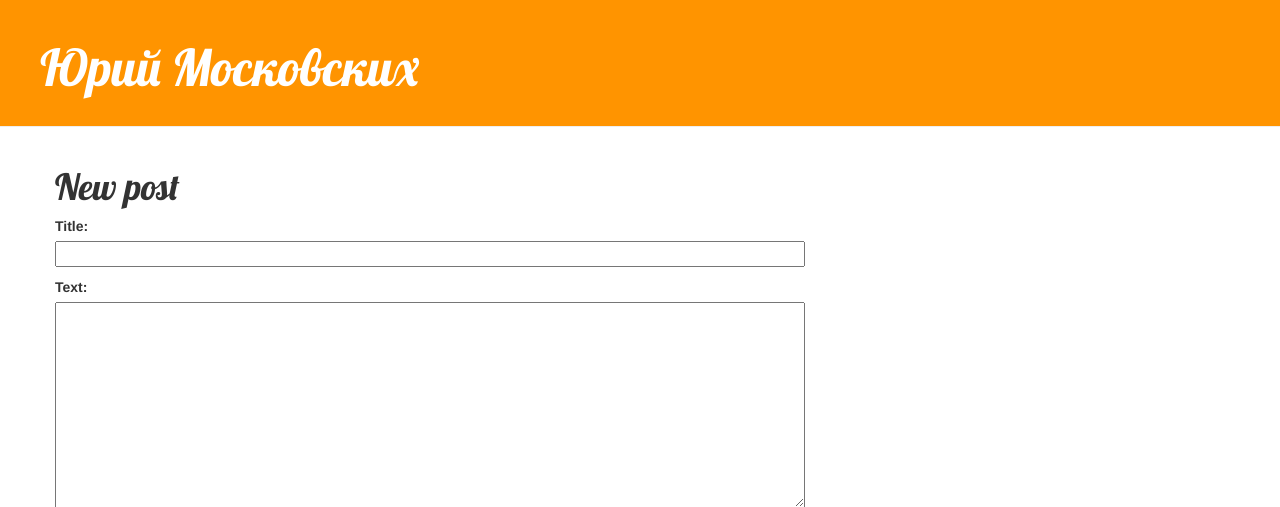
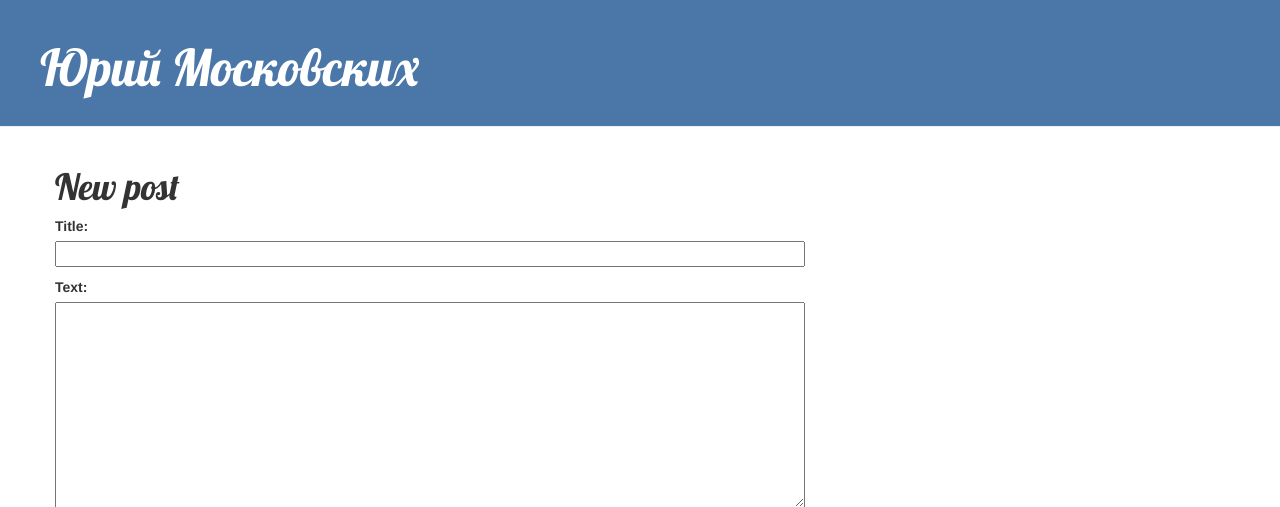
Before and after one commit to YuraMoskovskih/My_Blog, a Django app: page /post/new/ in a window 1280 px wide. Shown: the top 507 px of the page. Run offline with Django 3.2, Linux system fonts and the light colour scheme; some libraries are stand-ins or nearby versions.

Commit message:
truncatechars:300+color.

```diff
--- a/blog/static/css/blog.css
+++ b/blog/static/css/blog.css
@@ -1,6 +1,6 @@
 
 .page-header {
-    background-color: #ff9400;
+    background-color: #4A76A8;
     margin-top: 0;
     padding: 20px 20px 20px 40px;
 }
--- a/blog/templates/blog/post_list.html
+++ b/blog/templates/blog/post_list.html
@@ -7,7 +7,7 @@
                 <p>Опубликовано: {{ post.published_date }}</p>
             </div>
             <h1><a href="{% url 'post_detail' pk=post.pk %}">{{ post.title }}</a></h1>
-            <p>{{ post.text|linebreaksbr }}</p>
+            <p>{{ post.text|linebreaksbr|truncatechars:300 }}</p>
         </div>
     {% endfor %}
 {% endblock %}
```
Also changed, not shown: blog/migrations/0002_auto_20200322_1423.py (added).
